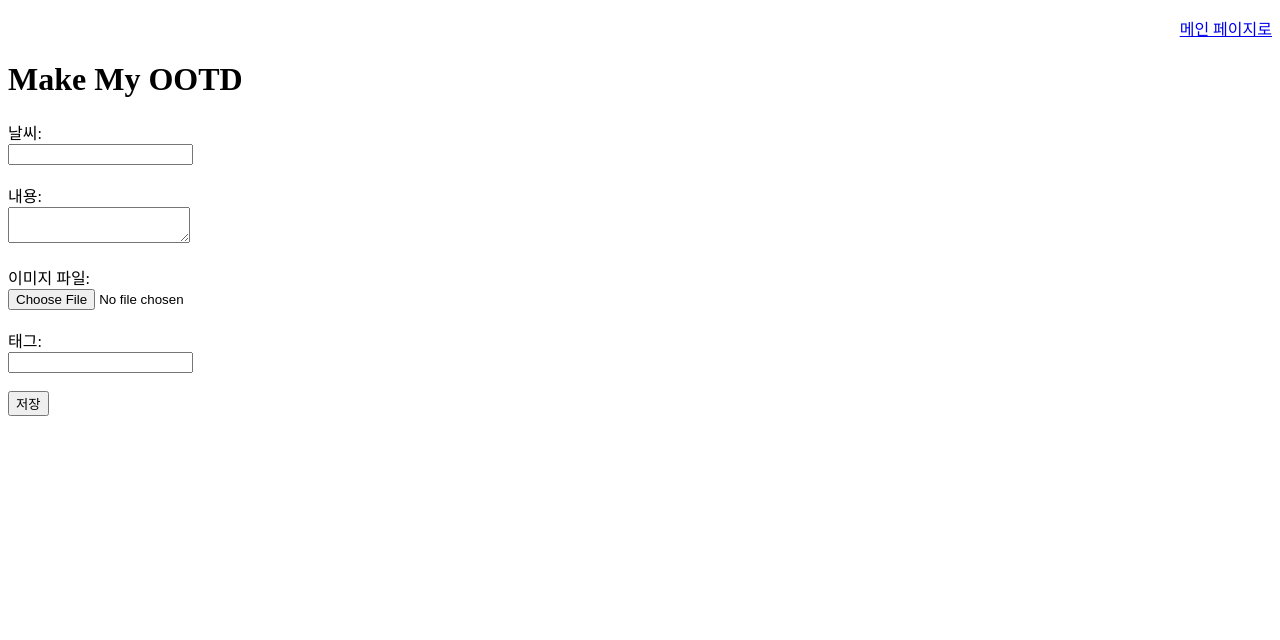
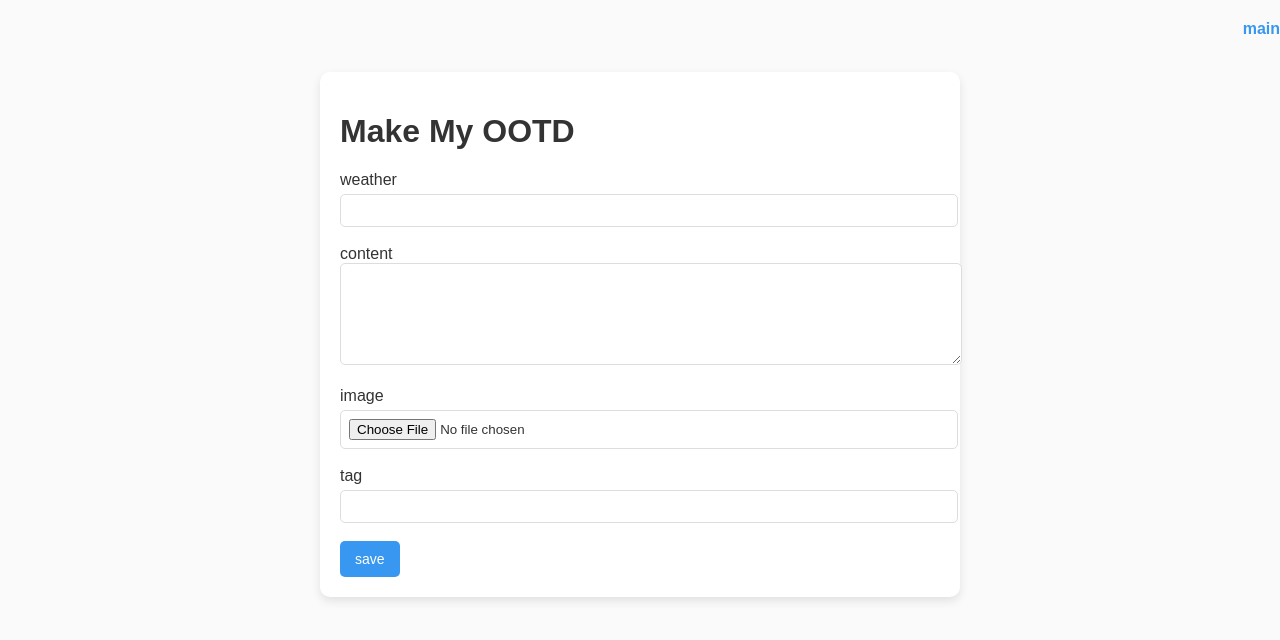
Before and after one commit to jisunipark/ootd-app, a Flask app: page /writing in a window 1280 px wide. Shown: the top 640 px of the page. Run offline with Flask 3, Linux system fonts and the light colour scheme; data that the repository does not hold is empty.

```diff
--- /dev/null
+++ b/app/static/css/writing.css
@@ -0,0 +1,100 @@
+body {
+  font-family: "Arial", sans-serif;
+  background-color: #fafafa;
+  color: #333;
+  text-align: center;
+  margin: 0;
+  padding: 0;
+}
+
+a {
+  text-decoration: none;
+  color: #3897f0;
+  font-weight: bold;
+}
+
+.writing {
+  text-align: left;
+  max-width: 600px;
+  background: #fff;
+  margin: 30px auto;
+  padding: 20px;
+  border-radius: 10px;
+  box-shadow: 0px 4px 10px rgba(0, 0, 0, 0.1);
+}
+
+h2 {
+  text-align: left;
+  font-size: 24px;
+  font-weight: bold;
+}
+
+h4 {
+  font-size: 16px;
+  color: #888;
+}
+
+p {
+  font-size: 16px;
+  line-height: 1.6;
+}
+
+img {
+  max-width: 100%;
+  border-radius: 10px;
+  margin-top: 10px;
+}
+
+textarea {
+  width: 100%;
+  height: 80px;
+  border: 1px solid #ddd;
+  border-radius: 5px;
+  padding: 10px;
+  font-size: 14px;
+}
+
+button {
+  background-color: #3897f0;
+  color: white;
+  border: none;
+  padding: 10px 15px;
+  border-radius: 5px;
+  cursor: pointer;
+  font-size: 14px;
+}
+
+button:hover {
+  background-color: #3578e5;
+}
+
+ul {
+  list-style: none;
+  padding: 0;
+}
+
+ul li {
+  background: #f0f0f0;
+  margin: 5px 0;
+  padding: 10px;
+  border-radius: 5px;
+}
+
+form {
+  margin-top: 20px;
+}
+
+input[type="text"],
+input[type="file"] {
+  width: 100%;
+  padding: 8px;
+  margin-top: 5px;
+  border: 1px solid #ddd;
+  border-radius: 5px;
+}
+
+@media (max-width: 768px) {
+  .writing {
+    width: 90%;
+  }
+}
--- a/app/templates/writing.html
+++ b/app/templates/writing.html
@@ -4,22 +4,30 @@
     <meta charset="UTF-8" />
     <meta name="viewport" content="width=device-width, initial-scale=1.0" />
     <title>{{ writing.id if writing else '새 글 작성' }}</title>
+
+    <link
+      rel="stylesheet"
+      href="{{ url_for('static', filename='css/writing.css') }}"
+    />
   </head>
 
   <body>
-    <p style="text-align: right;">
-      <a href="/">메인 페이지로</a>
+    <p style="text-align: right">
+      <a href="/">main</a>
     </p>
 
     <div class="writing">
       {% if writing %}
       <!-- 작성된 글을 보여주는 부분 -->
       <span>
-          <h2 style="display: inline-block; margin-right: 40px;">{{ writing.id }}'s OOTD</h2>
+        <h2 style="display: inline-block; margin-right: 40px">
+          {{ writing.id }}'s OOTD
+        </h2>
       </span>
       <span>
-          <h4 style="float: right;">
-            <span>{{ writing.weather }}</span><span>{{ writing.date }}</span><span>{{ writing.time }}</span>
+        <h4 style="float: right">
+          <span>{{ writing.weather }}</span><span>{{ writing.date }}</span
+          ><span>{{ writing.time }}</span>
         </h4>
       </span>
 
@@ -27,21 +35,26 @@
 
       {% if writing.image_url %}
       <!-- 이미지 URL이 있는 경우 이미지 표시 -->
-        <img src="{{ url_for('static', filename='uploads/' + writing.image_url.split('/')[-1]) }}" alt="게시글 이미지" width="500" />
+      <img
+        src="{{ url_for('static', filename='uploads/' + writing.image_url.split('/')[-1]) }}"
+        alt="게시글 이미지"
+        width="500"
+      />
       {% endif %}
-      <br><br>
+      <br /><br />
 
-        <p><strong>태그:</strong>
+      <p>
+        <strong>tag:</strong>
         {% for tag in writing.tags %}
         <span>#{{ tag }} </span>
         {% endfor %}
       </p>
 
-        <br><br>
+      <br /><br />
       <h3>shout out to {{ writing.id }}'s OOTD</h3>
       <form action="/post/{{ writing.id }}/comment" method="POST">
         <textarea name="content" required></textarea><br />
-          <button type="submit">댓글 작성</button>
+        <button type="submit">comment</button>
       </form>
 
       <ul>
@@ -57,20 +70,25 @@
       <!-- 새 글 작성 폼을 보여주는 부분 -->
       <h1>Make My OOTD</h1>
       <form method="POST">
-          <label for="weather">날씨:</label><br>
-          <input type="text" id="weather" name="weather" value="{{ weather_info['description'] if weather_info['description'] else '' }}" required><br><br>
+        <label for="weather">weather</label><br />
+        <input
+          type="text"
+          id="weather"
+          name="weather"
+          value="{{ weather_info['description'] if weather_info['description'] else '' }}"
+          required
+        /><br /><br />
 
+        <label for="content">content</label><br />
+        <textarea id="content" name="content" required></textarea><br /><br />
 
-          <label for="content">내용:</label><br>
-          <textarea id="content" name="content" required></textarea><br><br>
+        <label for="image_url">image</label><br />
+        <input type="file" id="image_url" name="image_url" /><br /><br />
 
-          <label for="image_url">이미지 파일:</label><br>
-          <input type="file" id="image_url" name="image_url"><br><br>
+        <label for="tags">tag</label><br />
+        <input type="text" id="tags" name="tags" /><br /><br />
 
-          <label for="tags">태그:</label><br>
-          <input type="text" id="tags" name="tags"><br><br>
-
-          <button type="submit">저장</button>
+        <button type="submit">save</button>
       </form>
       {% endif %}
     </div>
```
Also changed, not shown: app/static/images/image.txt (deleted), 2 other files. Lines whose indentation alone changed are shown as unchanged.
